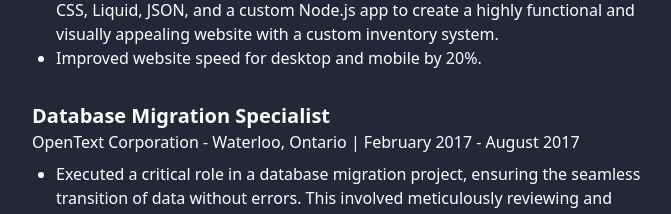
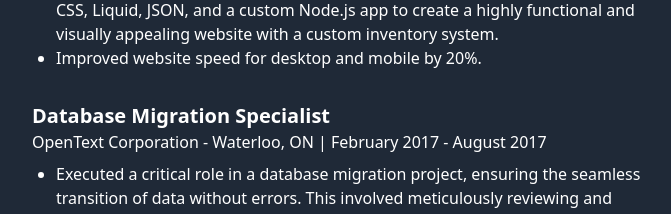
Before and after one commit to flanfy/ResumeWebsite, a React (Vite) app: page / in a window 1280 px wide. Shown: the part 1160-1374 px from the top of the page, without its empty margins (312-983 px from the left). Built offline with nearby package versions, Linux system fonts and the light colour scheme; a web font is replaced by a local one.

Commit message:
province format

```diff
--- a/src/data.js
+++ b/src/data.js
@@ -65,7 +65,7 @@ export const IMAGES = [
     {
       title: "Database Migration Specialist",
       company: "OpenText Corporation",
-      location: "Waterloo, Ontario",
+      location: "Waterloo, ON",
       date: "February 2017 - August 2017",
       responsibilities: [
         "Executed a critical role in a database migration project, ensuring the seamless transition of data without errors. This involved meticulously reviewing and validating data to guarantee accuracy and completeness, resulting in the successful completion of the migration within the established timeframe.",
```
